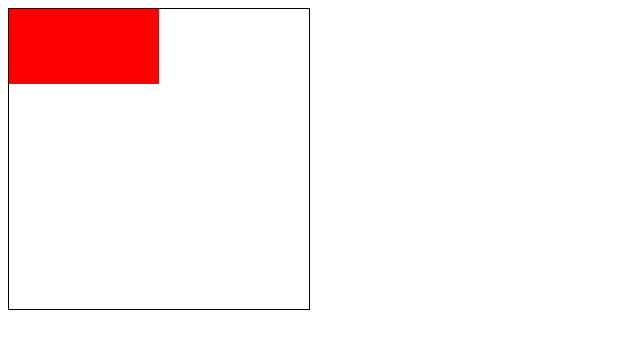
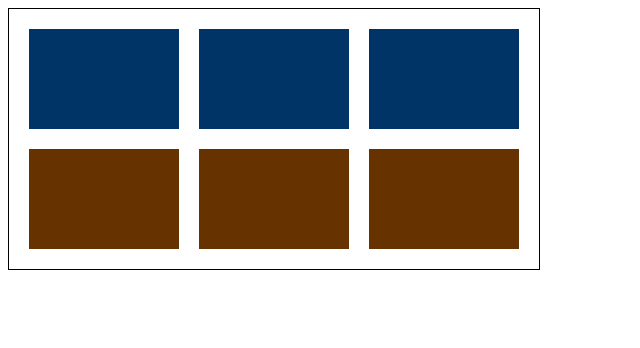
Before and after one commit to grizzlypa/fuzzycub, a plain HTML site: page labs/canvas-2.html in a window 1280 px wide. Shown: the whole page, without its empty margins (0-640 px from the left). Drawn offline with Linux system fonts and the light colour scheme.

Commit message:
End of Lab 8-3

```diff
--- a/labs/canvas-2.html
+++ b/labs/canvas-2.html
@@ -15,16 +15,25 @@ border: 1px solid #000000;
 
 <body>
 
-<canvas id="myCanvas" width="300" height="300">
+<canvas id="myCanvas" width="530px" height="260px">
 Your browser does not support the canvas element.
 </canvas>
 
+<!-- JavaScript to draw boxes on the canvas -->
 <script type="text/javascript">
 
 var c=document.getElementById("myCanvas");
 var ctx=c.getContext("2d");
-ctx.fillStyle="#FF0000";
-ctx.fillRect(0,0,150,75);
+/* Set color and draw first three boxes */
+ctx.fillStyle="#003366";
+ctx.fillRect(20,20,150,100);
+ctx.fillRect(190, 20, 150, 100);
+ctx.fillRect(360, 20, 150, 100);
+/* Sets new color and draws next three boxes */
+ctx.fillStyle="#663300";
+ctx.fillRect(20, 140, 150, 100);
+ctx.fillRect(190, 140, 150, 100);
+ctx.fillRect(360, 140, 150, 100);
 
 </script>
 
```
Also changed, not shown: labs/canvas-1.html (+3 -2 lines).
